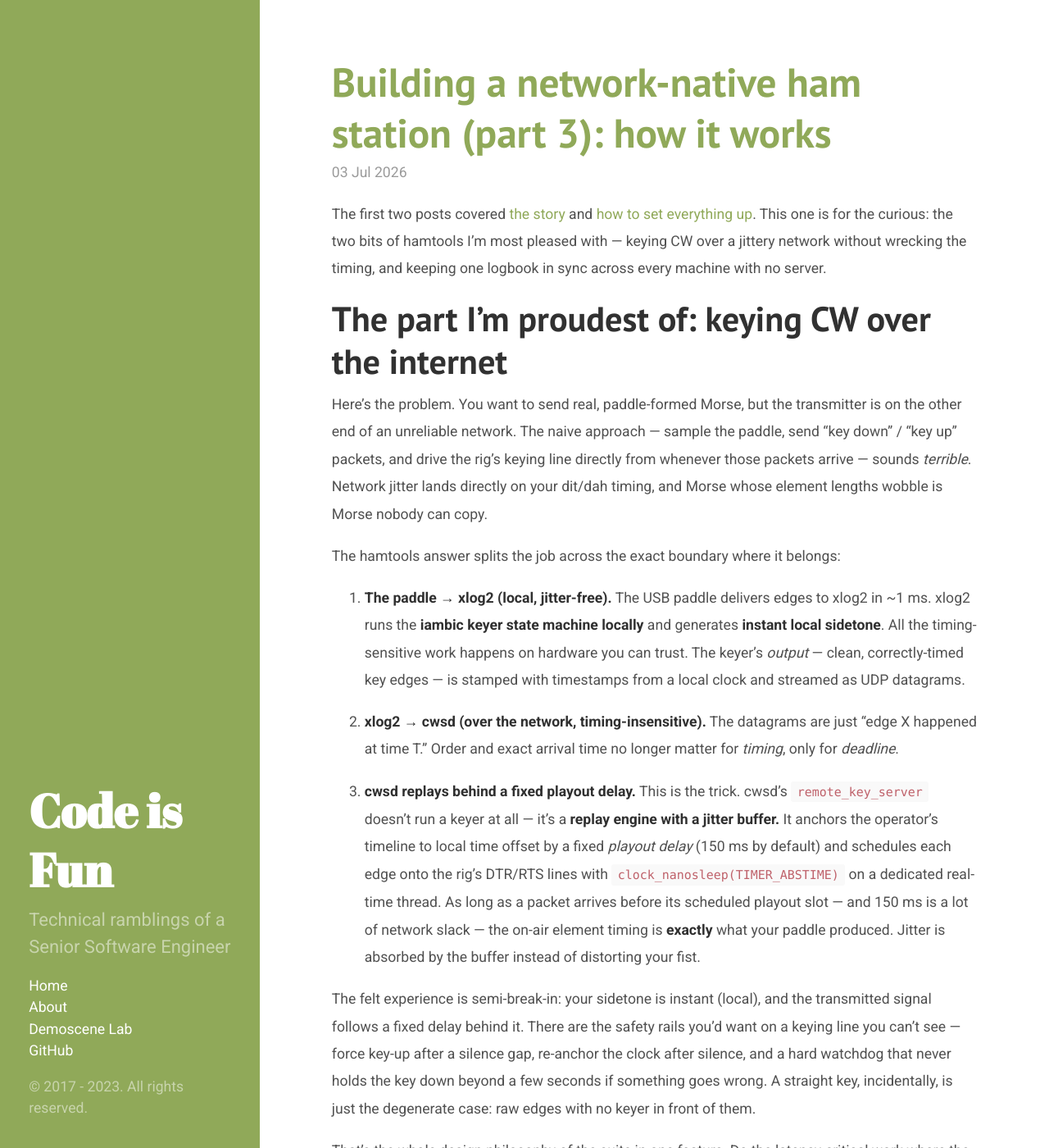
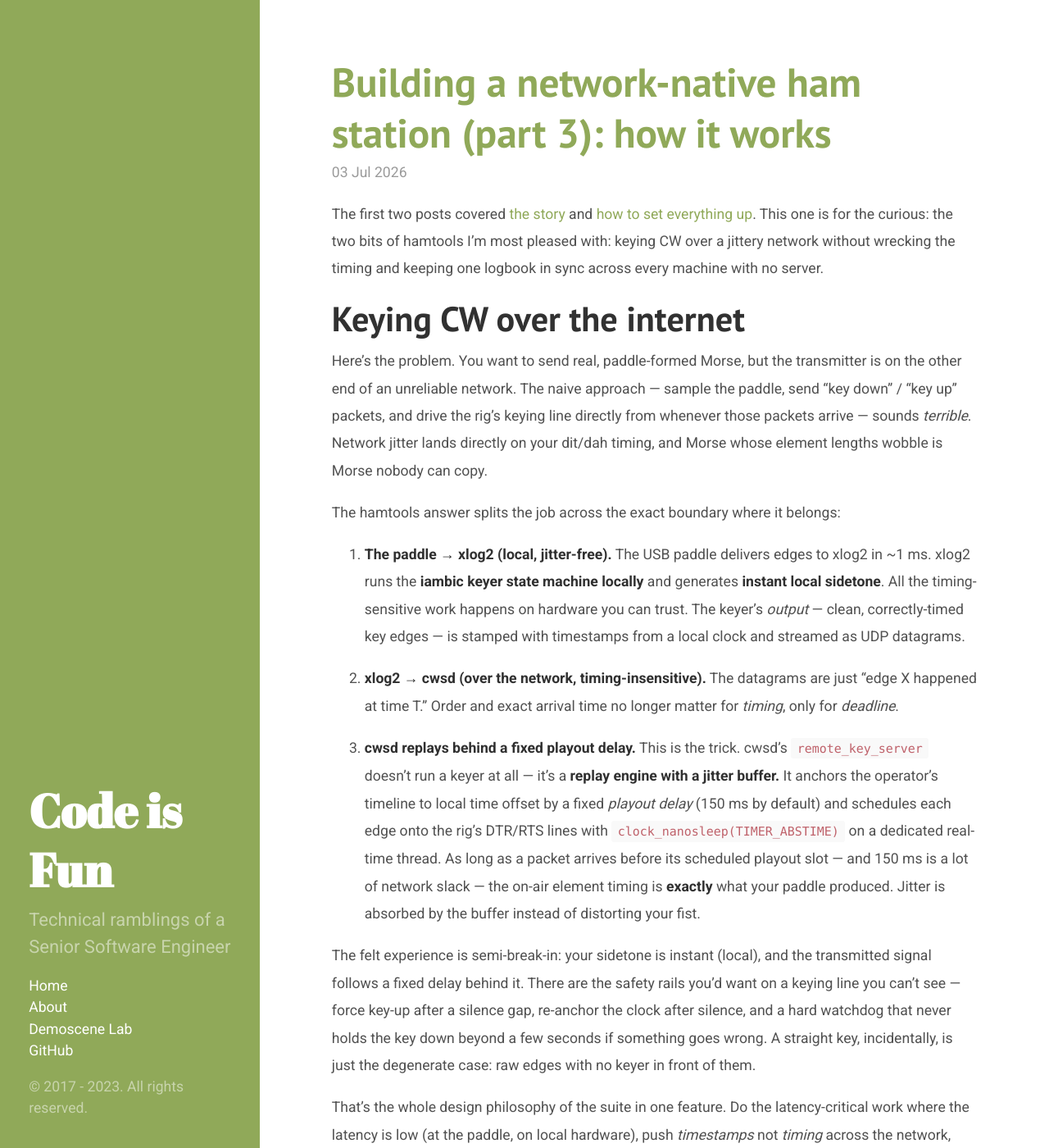
Before and after one commit to benishor/benishor.github.io, a Jekyll site: the page built from _posts/2026-07-03-hamtools-how-it-works.md, in a window 1280 px wide and 1400 px high. Shown: the whole window at 82% size. Built offline with Jekyll 4.4.1, drawn with Linux system fonts in a browser that asks for light colours; nearby versions of some CDN libraries; comment, search, counter and statistics services are not loaded; some of the changed text lies outside the part shown.

Commit message:
posts: copy edits to hamtools parts 2 and 3
Wording tweaks and shorter section headings in the components and how-it-works
posts.

Co-Authored-By: Claude Opus 4.8 (1M context) <noreply@anthropic.com>

```diff
--- a/_posts/2026-07-03-hamtools-how-it-works.md
+++ b/_posts/2026-07-03-hamtools-how-it-works.md
@@ -12,9 +12,9 @@ mermaid: true
 excerpt: "Part 3 of the hamtools series: how the two bits I'm proudest of work — keying real CW over a jittery network without wrecking the timing, and keeping one logbook in sync across every machine with no server."
 ---
 
-The first two posts covered [the story]({% post_url 2026-07-02-hamtools-logging-stack %}) and [how to set everything up]({% post_url 2026-07-03-hamtools-components-and-setup %}). This one is for the curious: the two bits of hamtools I'm most pleased with — keying CW over a jittery network without wrecking the timing, and keeping one logbook in sync across every machine with no server.
+The first two posts covered [the story]({% post_url 2026-07-02-hamtools-logging-stack %}) and [how to set everything up]({% post_url 2026-07-03-hamtools-components-and-setup %}). This one is for the curious: the two bits of hamtools I'm most pleased with: keying CW over a jittery network without wrecking the timing and keeping one logbook in sync across every machine with no server.
 
-## The part I'm proudest of: keying CW over the internet
+## Keying CW over the internet
 
 Here's the problem. You want to send real, paddle-formed Morse, but the transmitter is on the other end of an unreliable network. The naive approach — sample the paddle, send "key down" / "key up" packets, and drive the rig's keying line directly from whenever those packets arrive — sounds *terrible*. Network jitter lands directly on your dit/dah timing, and Morse whose element lengths wobble is Morse nobody can copy.
 
```
Also changed, not shown: other parts of _posts/2026-07-03-hamtools-how-it-works.md (+1 -1 lines), _posts/2026-07-03-hamtools-components-and-setup.md (+1 -1 lines).
